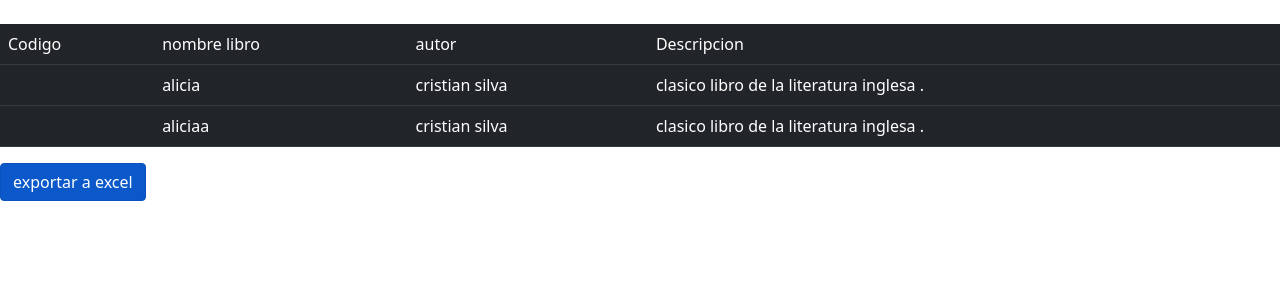
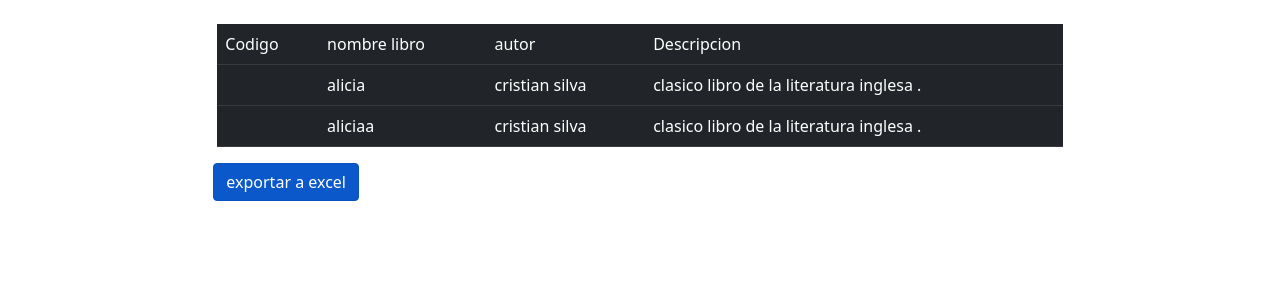
Before and after one commit to maxhess22/x, a Django app: page /visualizar in a window 1280 px wide. Shown: the part 56-356 px from the top of the page. Run offline with Django 3.2, Linux system fonts and the light colour scheme; data comes from the database, SQL or seed files in the repository; some libraries are stand-ins or nearby versions.

Commit message:
mejora en los container en mostrar datos

```diff
--- a/Aplicación_web_Evaluacion_3/Evaluacion3/core/templates/core/MostratDtatos.html
+++ b/Aplicación_web_Evaluacion_3/Evaluacion3/core/templates/core/MostratDtatos.html
@@ -15,14 +15,24 @@
 {% extends 'core\base.html' %}
 {% block content %}
     <br>
+
+
+  <div class="row">
+    <div class="col-md-8 offset-md-2">
         <table class="table table-dark" >
           <tr><td> Codigo</td><td>nombre libro</td><td>autor</td><td>Descripcion</td></tr>
           {%for ve in libros%}
           <tr><td>{{ve.id_libro}}</td><td>{{ve.nombre_libro}}</td><td>{{ve.autor_libro}}</td><td>{{ve.descripcion_libro}}</td></tr>
           {% endfor %}
         </table>
+    </div>
+  </div>
+
+
+
+
     <div class=”row”>
-      <div class=”col-lg-3 col-md-4 col-sm-6 col-xs-12″>
+      <div class="col-3 offset-md-2">
         <a href="{% url 'descarga' %}" class="btn btn-primary btn-XS active"> exportar a excel </a> </div>
 
       </div>
```
Lines whose indentation alone changed are shown as unchanged.
